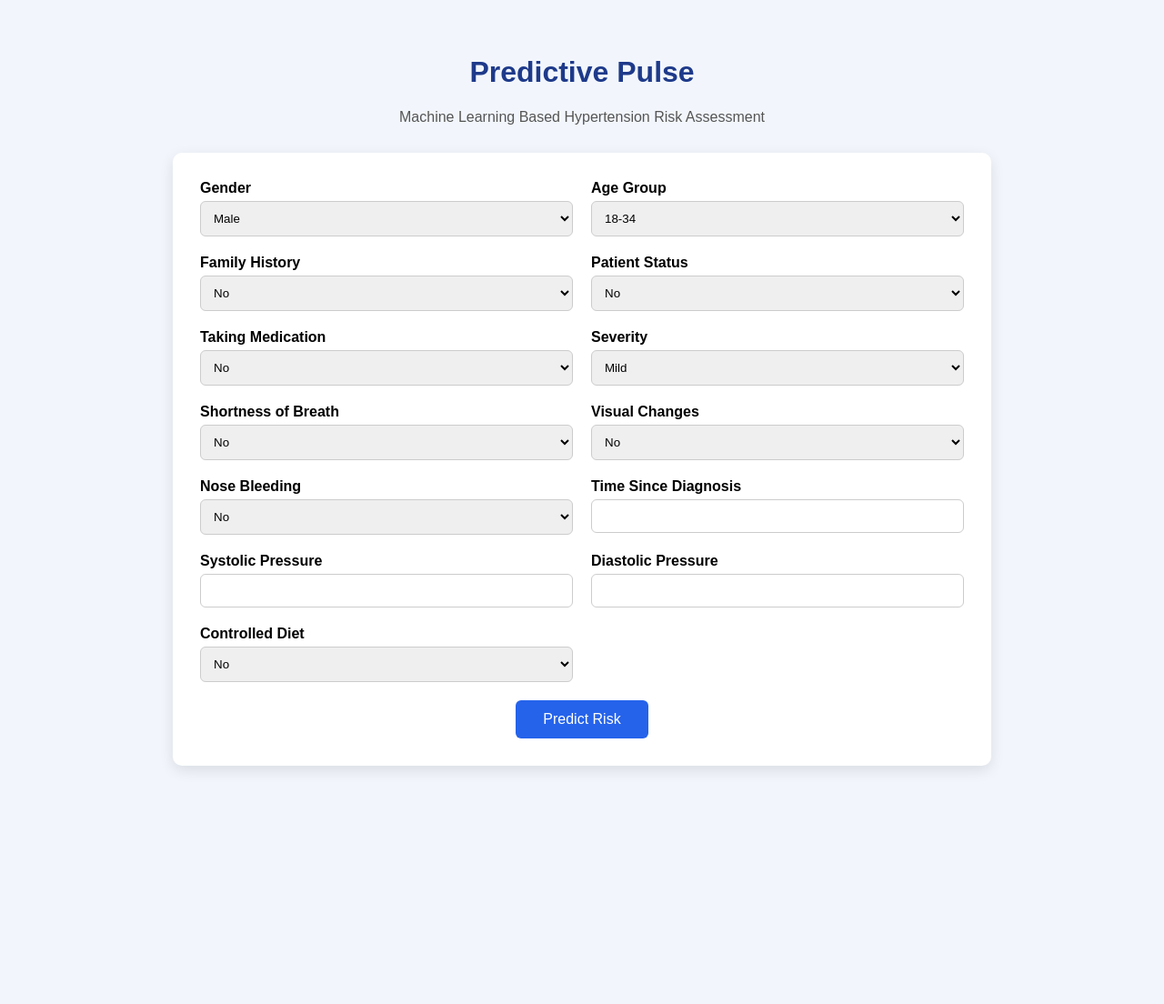
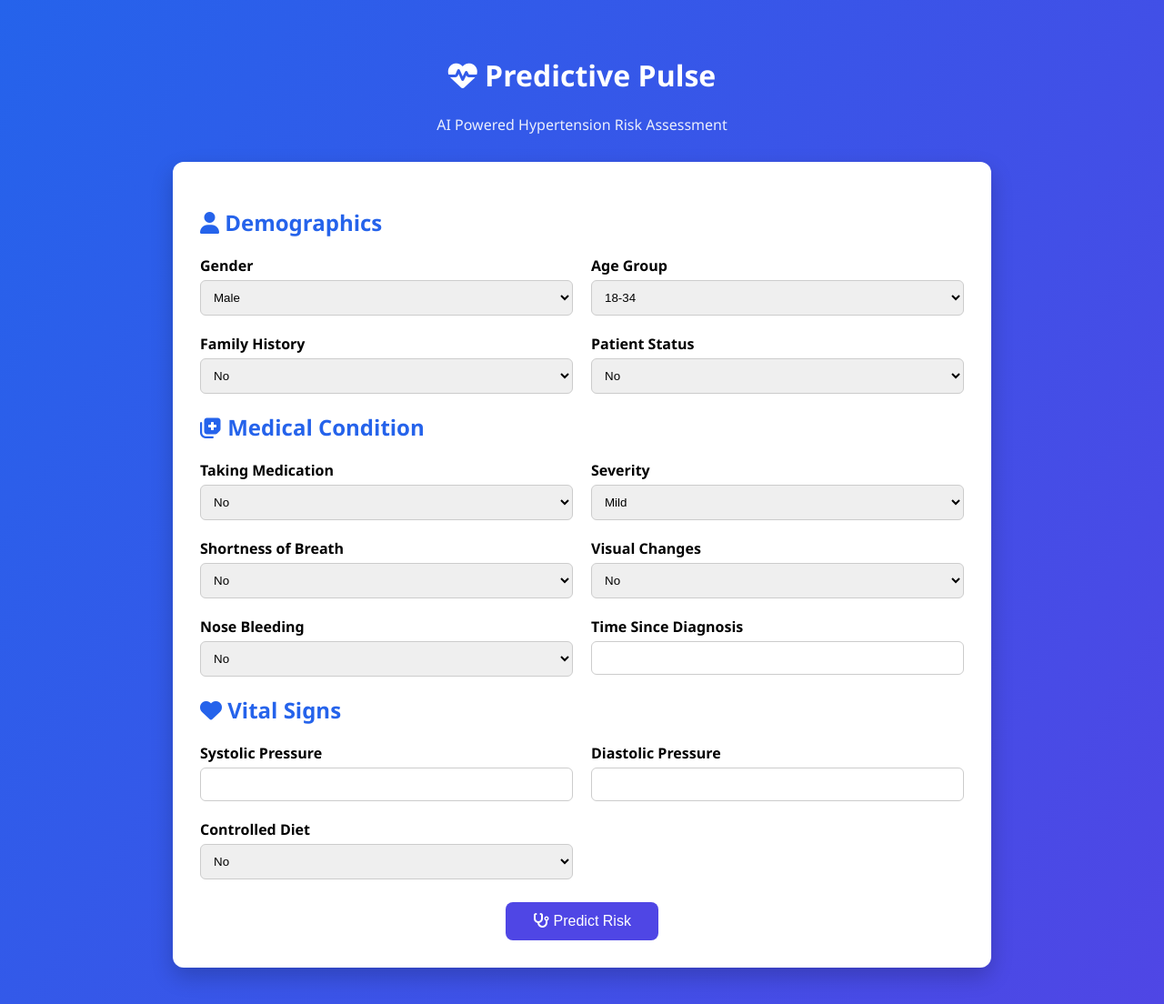
Before and after one commit to SomyaPal24/predictive-pulse, a Flask app: page / in a window 1280 px wide. Shown: the whole page at 91% size. Before the commit the page ends 847 px from the top, so only its background shows below. Run offline with Flask 3, Linux system fonts and the light colour scheme; parts of the project's set-up code (start-up, migrations or seed data) failed here and were passed over.

Commit message:
Enhanced frontend UI with better visuals and layout

```diff
--- a/static/style.css
+++ b/static/style.css
@@ -1,6 +1,6 @@
 body{
-font-family: Arial, Helvetica, sans-serif;
-background:#f2f6fc;
+font-family: 'Segoe UI', sans-serif;
+background: linear-gradient(120deg,#2563eb,#4f46e5);
 margin:0;
 padding:0;
 }
@@ -11,25 +11,33 @@ margin:auto;
 padding:40px;
 }
 
-h1{
+header{
 text-align:center;
-color:#1e3a8a;
+color:white;
+margin-bottom:30px;
 }
 
 .subtitle{
-text-align:center;
-color:#555;
-margin-bottom:30px;
+opacity:0.9;
+}
+
+.form-card{
+background:white;
+padding:30px;
+border-radius:12px;
+box-shadow:0 10px 25px rgba(0,0,0,0.2);
+}
+
+.section-title{
+margin-top:20px;
+color:#2563eb;
 }
 
 .form-grid{
 display:grid;
 grid-template-columns:repeat(2,1fr);
 gap:20px;
-background:white;
-padding:30px;
-border-radius:10px;
-box-shadow:0 5px 15px rgba(0,0,0,0.1);
+margin-top:10px;
 }
 
 .input-group{
@@ -38,7 +46,7 @@ flex-direction:column;
 }
 
 label{
-font-weight:bold;
+font-weight:600;
 margin-bottom:5px;
 }
 
@@ -48,42 +56,61 @@ border-radius:6px;
 border:1px solid #ccc;
 }
 
-.full-width{
-grid-column:1/3;
+.submit-area{
 text-align:center;
+margin-top:25px;
 }
 
 button{
-background:#2563eb;
+background:#4f46e5;
 color:white;
 padding:12px 30px;
 border:none;
-border-radius:6px;
+border-radius:8px;
 font-size:16px;
 cursor:pointer;
 }
 
 button:hover{
-background:#1e40af;
+background:#4338ca;
 }
 
-.result-box{
+.result-card{
 margin-top:30px;
 background:white;
 padding:25px;
-border-radius:10px;
+border-radius:12px;
 text-align:center;
-box-shadow:0 5px 15px rgba(0,0,0,0.1);
+box-shadow:0 10px 25px rgba(0,0,0,0.2);
 }
 
 .stage{
-font-size:22px;
+font-size:24px;
 font-weight:bold;
 color:#dc2626;
+margin-bottom:15px;
 }
 
-.confidence{
-margin-top:10px;
-font-size:18px;
-color:#333;
+.progress-bar{
+background:#e5e7eb;
+border-radius:10px;
+height:25px;
+overflow:hidden;
 }
+
+.progress{
+background:#22c55e;
+height:100%;
+color:white;
+text-align:center;
+line-height:25px;
+font-weight:bold;
+}
+
+@media(max-width:768px){
+
+.form-grid{
+grid-template-columns:1fr;
+}
+
+}
--- a/templates/index.html
+++ b/templates/index.html
@@ -2,22 +2,44 @@
 <html lang="en">
 
 <head>
+
 <meta charset="UTF-8">
-<title>Predictive Pulse | Blood Pressure Prediction</title>
+<meta name="viewport" content="width=device-width, initial-scale=1">
+
+<title>Predictive Pulse | Hypertension Prediction</title>
 
 <link rel="stylesheet" href="{{ url_for('static', filename='style.css') }}">
 
-<meta name="viewport" content="width=device-width, initial-scale=1">
+<link rel="stylesheet"
+href="https://cdnjs.cloudflare.com/ajax/libs/font-awesome/6.5.0/css/all.min.css">
+
 </head>
 
 <body>
 
 <div class="container">
 
-<h1>Predictive Pulse</h1>
-<p class="subtitle">Machine Learning Based Hypertension Risk Assessment</p>
+<header>
 
-<form action="/predict" method="POST" class="form-grid">
+<h1><i class="fa-solid fa-heart-pulse"></i> Predictive Pulse</h1>
+
+<p class="subtitle">
+AI Powered Hypertension Risk Assessment
+</p>
+
+</header>
+
+
+<form action="/predict" method="POST" class="form-card">
+
+
+<!-- Demographics -->
+
+<h2 class="section-title">
+<i class="fa-solid fa-user"></i> Demographics
+</h2>
+
+<div class="form-grid">
 
 <div class="input-group">
 <label>Gender</label>
@@ -52,6 +74,17 @@
 <option value="1">Yes</option>
 </select>
 </div>
+
+</div>
+
+
+<!-- Medical Condition -->
+
+<h2 class="section-title">
+<i class="fa-solid fa-notes-medical"></i> Medical Condition
+</h2>
+
+<div class="form-grid">
 
 <div class="input-group">
 <label>Taking Medication</label>
@@ -99,6 +132,17 @@
 <input type="number" name="Whendiagnoused" required>
 </div>
 
+</div>
+
+
+<!-- Vital Signs -->
+
+<h2 class="section-title">
+<i class="fa-solid fa-heart"></i> Vital Signs
+</h2>
+
+<div class="form-grid">
+
 <div class="input-group">
 <label>Systolic Pressure</label>
 <input type="number" name="Systolic" required>
@@ -117,21 +161,48 @@
 </select>
 </div>
 
-<div class="full-width">
-<button type="submit">Predict Risk</button>
+</div>
+
+
+<div class="submit-area">
+
+<button type="submit">
+<i class="fa-solid fa-stethoscope"></i>
+Predict Risk
+</button>
+
 </div>
 
 </form>
 
+
 {% if prediction %}
 
-<div class="result-box">
+<div class="result-card">
 
-<h2>Prediction Result</h2>
+<h2>
+<i class="fa-solid fa-chart-line"></i>
+Prediction Result
+</h2>
 
 <p class="stage">{{ prediction }}</p>
 
-<p class="confidence">Confidence Score: {{ confidence }}%</p>
+<div class="confidence">
+
+<p>Confidence Score</p>
+
+<div class="progress-bar">
+
+<div class="progress"
+style="width: {{ confidence }}%">
+
+{{ confidence }}%
+
+</div>
+
+</div>
+
+</div>
 
 </div>
 
```
